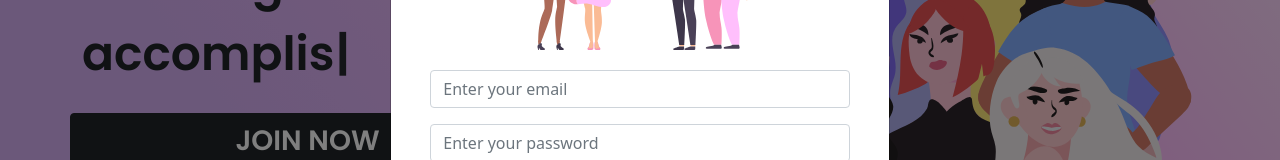
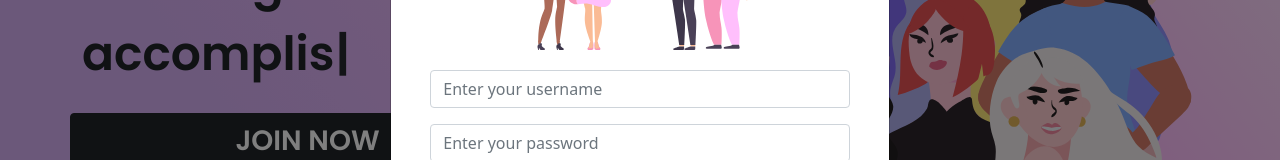
Before and after one commit to zoeyz101/technova-2021, a React (Create React App) app in the folder frontend/: page / in a window 1280 px wide. Both pictures are taken after a click on the button "LOGIN". Shown: the part 347-507 px from the top of the page. Built offline with nearby package versions, Linux system fonts and the light colour scheme.

Commit message:
Added username field

```diff
--- a/frontend/src/Pages/landing.js
+++ b/frontend/src/Pages/landing.js
@@ -59,9 +59,9 @@ const Landing = () => {
                 <Modal.Body className = "login" >
                     <img src={Equality} className="equality-image" alt="Everyone in Equality"/>
                     <Form className = "form" validated={validated} onSubmit={handleSubmit}>
-                        <Form.Group className="mb-3" controlId="formBasicEmail" alt="Enter your email" >
+                        <Form.Group className="mb-3" controlId="formBasicUser" alt="Enter your username" >
                         <InputGroup hasValidation>
-                            <Form.Control required type="email" placeholder="Enter your email" />
+                            <Form.Control required type="name" placeholder="Enter your username" />
                         </InputGroup>
                         </Form.Group>
 
@@ -98,6 +98,12 @@ const Landing = () => {
                         </InputGroup>
                         </Form.Group>
 
+                        <Form.Group className="mb-3" controlId="formBasicPassword" alt="Enter your username">
+                        <InputGroup hasValidation>
+                            <Form.Control required type="password" placeholder="Enter your username" />
+                        </InputGroup>
+                        </Form.Group>
+
                         <Form.Group className="mb-3" controlId="formBasicPassword" alt="Enter your password">
                         <InputGroup hasValidation>
                             <Form.Control required type="password" placeholder="Enter your password" />
```
Also changed, not shown: 1 other file (tests, documents, lock files or other folders).
